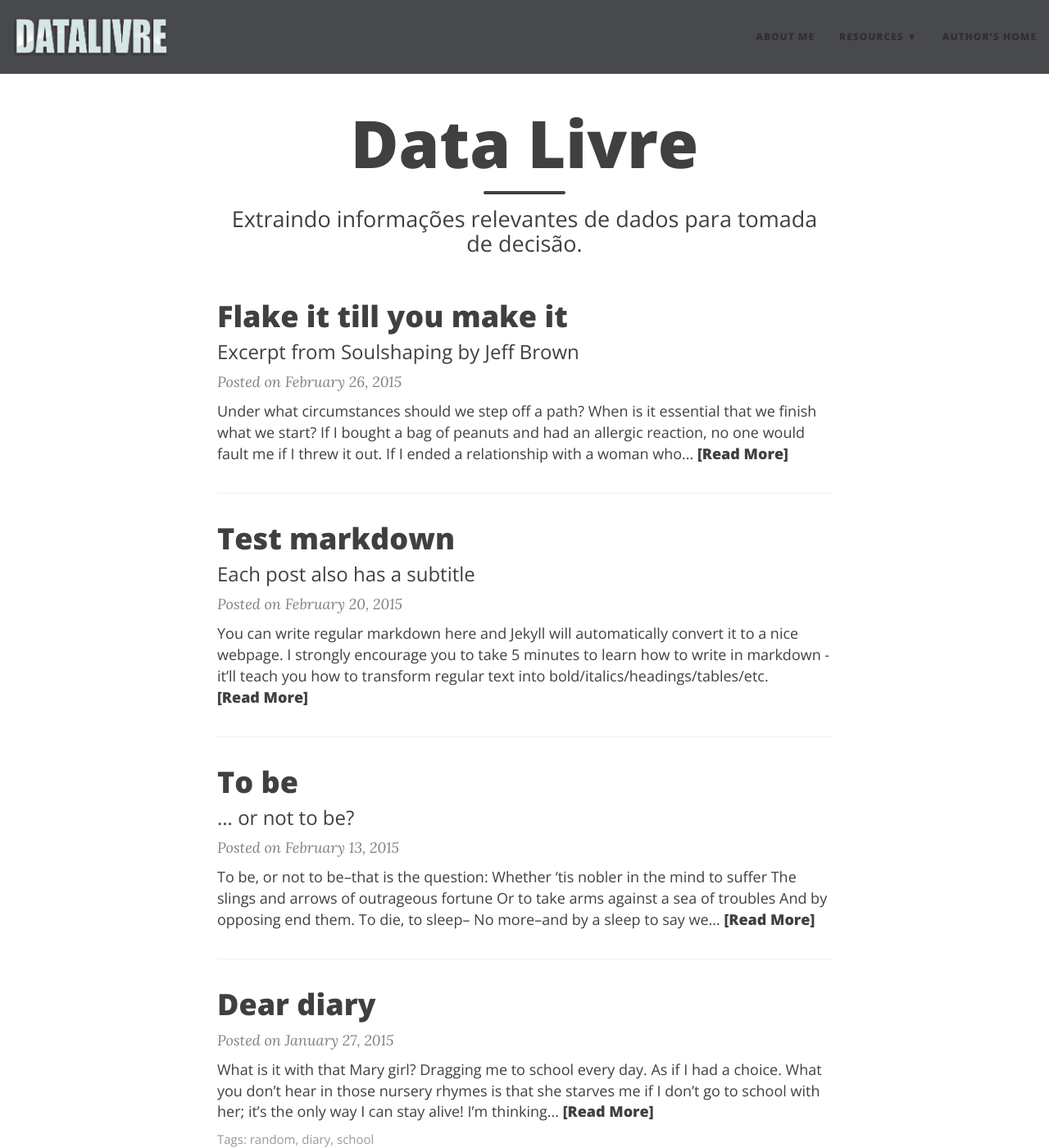
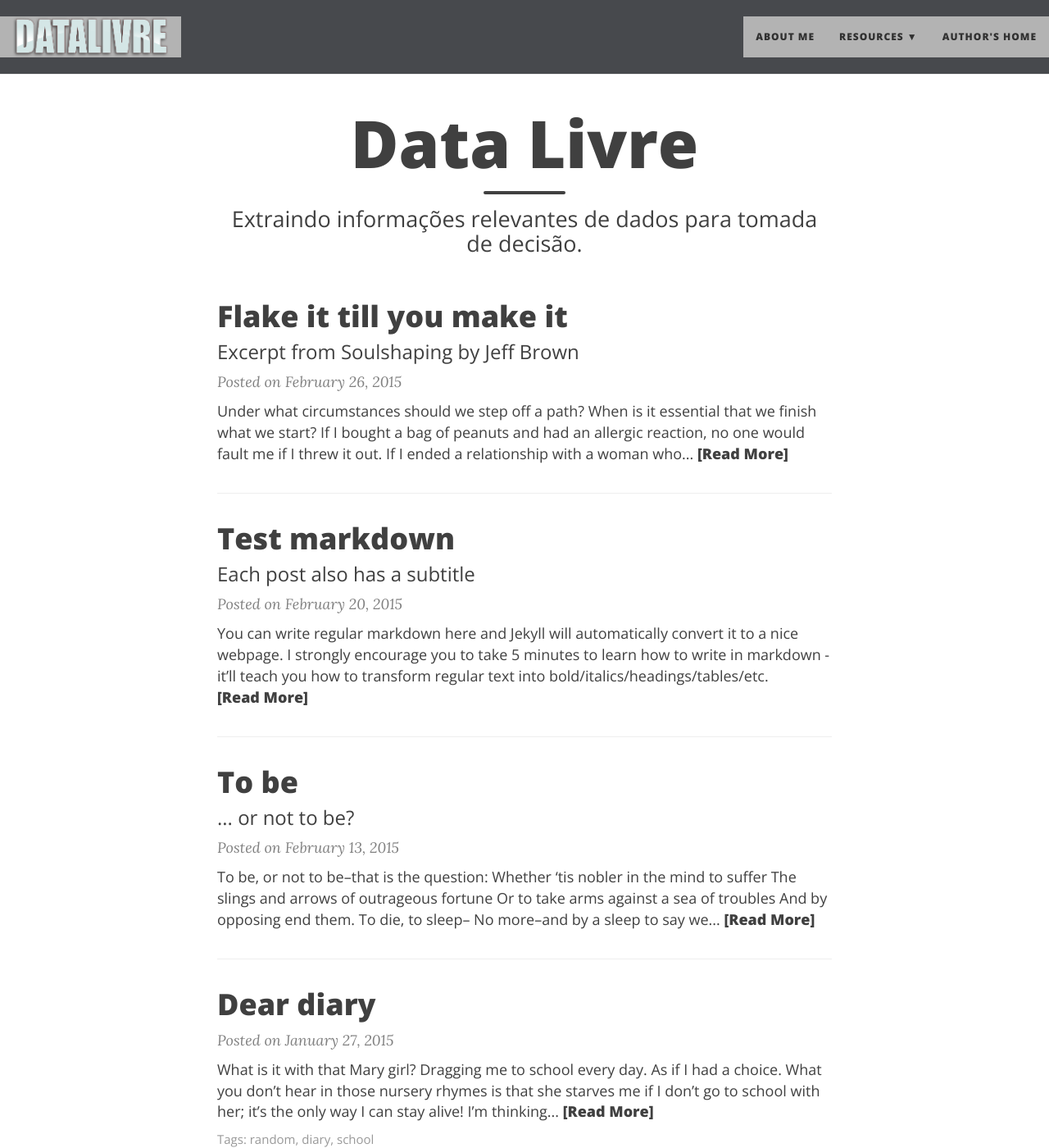
Before and after one commit to datalivre/datalivre.github.io, a Jekyll site: the page built from index.html, in a window 1280 px wide and 1400 px high. Shown: the whole window at 82% size. Built offline with Jekyll 4.4.1, drawn with Linux system fonts in a browser that asks for light colours; nearby versions of some CDN libraries; the list of posts is cut into pages by our own code.

Commit message:
Update main.css

```diff
--- a/css/main.css
+++ b/css/main.css
@@ -113,6 +113,7 @@
 .navbar-custom .nav li a {
   font-weight: 800;
   color: #303030;
+  background: #b3b3b3ff;
 }
 
 .navbar-custom .navbar-brand:hover,
@@ -120,7 +121,6 @@
 .navbar-custom .nav li a:hover,
 .navbar-custom .nav li a:focus {
   color: #0085a1;
-  background: white;
 }
 
 .navbar-custom .navbar-brand-logo {
```
